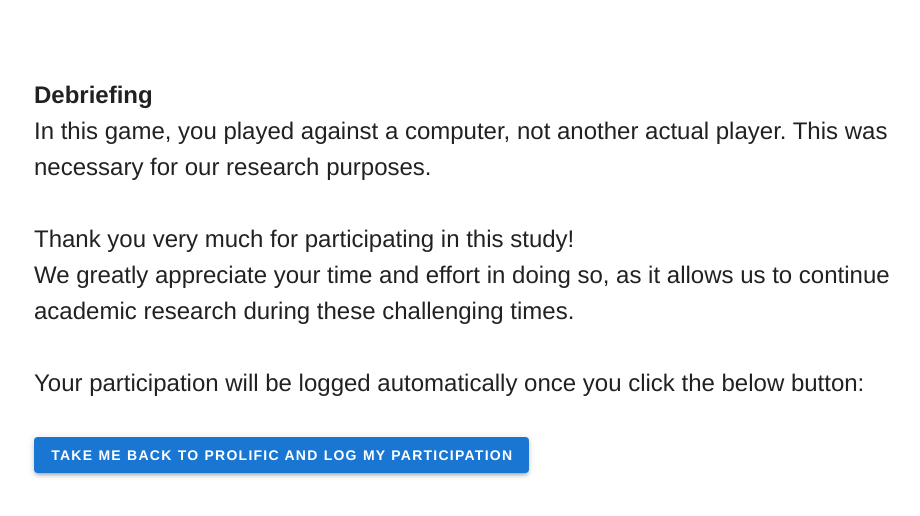
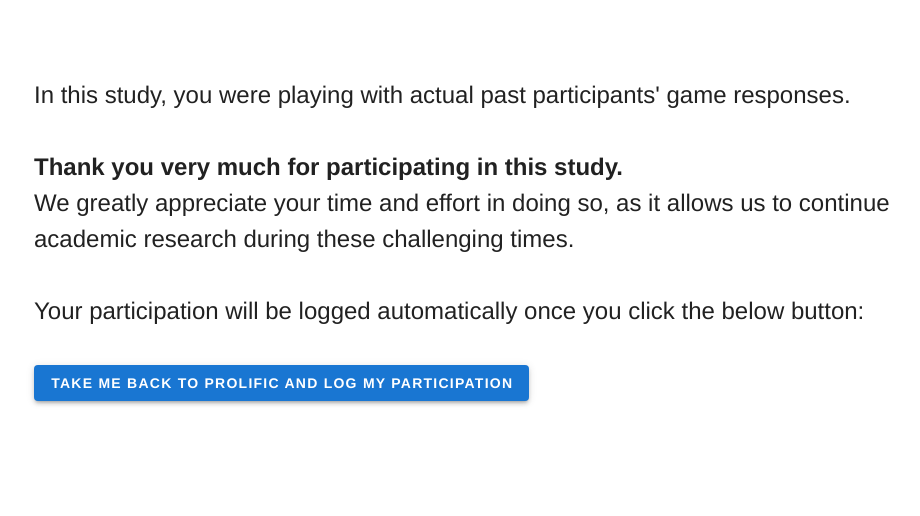
Before and after one commit to ucbtszh/cards-game, a Vue app: page /end in a window 1280 px wide. Shown: the top 516 px of the page, without its empty margins (126-1046 px from the left). Built offline with nearby package versions, Linux system fonts and the light colour scheme.

Commit message:
edited debrief text

```diff
--- a/src/views/End.vue
+++ b/src/views/End.vue
@@ -1,8 +1,8 @@
 <template>
     <div id="end">
-        <b>Debriefing</b><br>
-        In this game, you played against a computer, not another actual player. This was necessary for our research purposes. <br><br>
-        Thank you very much for participating in this study! <br />
+        In this study, you were playing with actual past participants' game responses.<br /><br />
+
+        <b>Thank you very much for participating in this study.</b> <br />
         We greatly appreciate your time and effort in doing so, as it allows us to continue academic research during these challenging times.<br><br>
         Your participation will be logged automatically once you click the below button:<br /><br />
         <v-btn href="https://app.prolific.co/submissions/complete?cc=7BF55447" color="primary" elevation="3"
```
